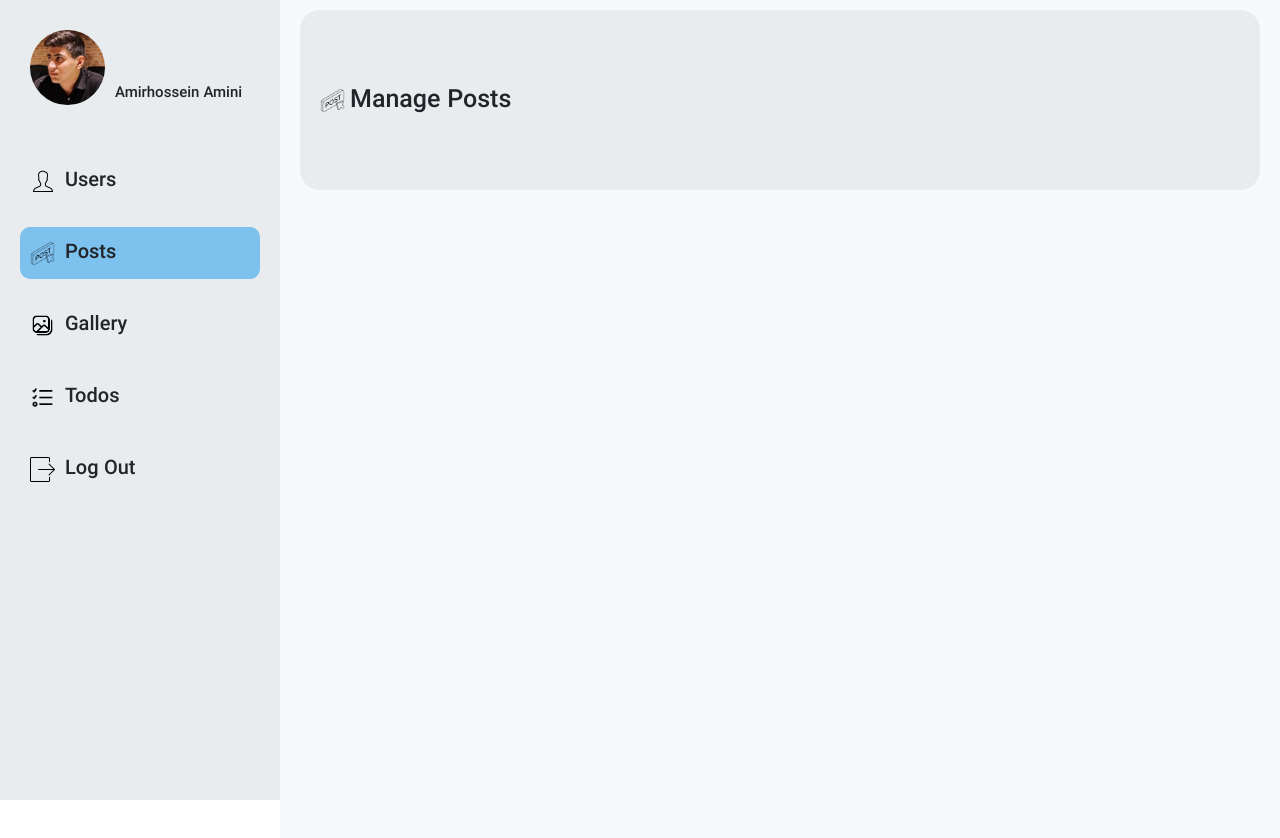
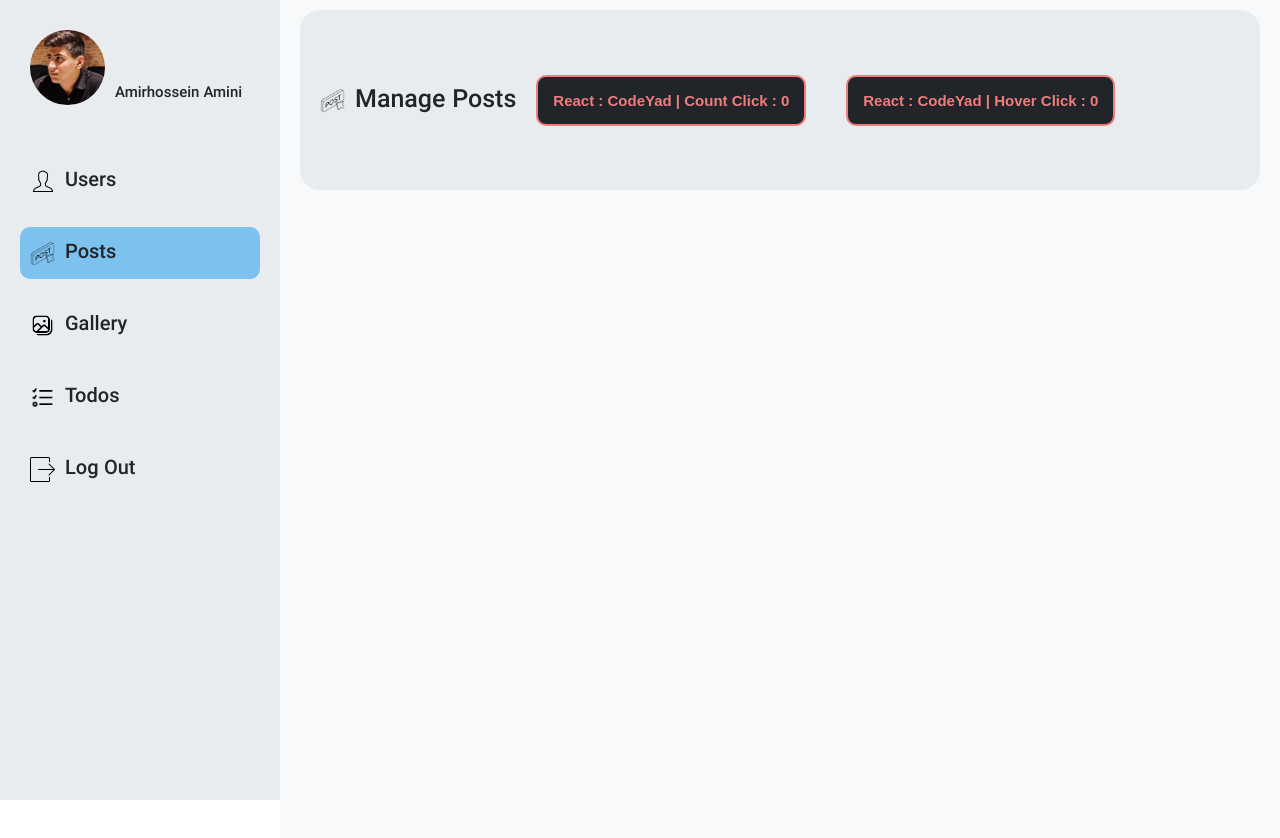
Before and after one commit to AmirhosseinAmini1383/UserPanel-F4, a React (Create React App) app: page /post in a window 1280 px wide. Shown: the top 838 px of the page. Built offline with nearby package versions, Linux system fonts and the light colour scheme.

Commit message:
High Order Component J42

```diff
--- /dev/null
+++ b/src/Components/Post/ClickCount.jsx
@@ -0,0 +1,14 @@
+import React from "react";
+import Counter from "./Counter";
+const ClickCount = (props) => {
+  const { office, Count, handleIncreaseCount } = props;
+  return (
+    <div>
+      <button className="btnCountBody" onClick={handleIncreaseCount}>
+        React : {office}
+        Count Click : {Count}
+      </button>
+    </div>
+  );
+};
+export default Counter(ClickCount);
--- /dev/null
+++ b/src/Components/Post/Counter.jsx
@@ -0,0 +1,18 @@
+import React, { useState } from "react";
+const Counter = (MainComponent) => {
+  const NewComponent = () => {
+    const [Count, setCount] = useState(0);
+    const handleIncreaseCount = () => {
+      setCount(Count + 1);
+    };
+    return (
+      <MainComponent
+        office="CodeYad | "
+        Count={Count}
+        handleIncreaseCount={handleIncreaseCount}
+      />
+    );
+  };
+  return NewComponent;
+};
+export default Counter;
--- /dev/null
+++ b/src/Components/Post/HoverCount.jsx
@@ -0,0 +1,14 @@
+import React from "react";
+import Counter from "./Counter";
+const HoverCount = (props) => {
+  const { office, Count, handleIncreaseCount } = props;
+  return (
+    <div>
+      <button className="btnCountBody" onMouseEnter={handleIncreaseCount}>
+        React : {office}
+        Hover Click : {Count}
+      </button>
+    </div>
+  );
+};
+export default Counter(HoverCount);
--- a/src/Components/Post/Post.jsx
+++ b/src/Components/Post/Post.jsx
@@ -1,11 +1,15 @@
 import React from "react";
 import PostIcon from "../../css/Icons/post.png";
+import ClickCount from "./ClickCount";
+import HoverCount from "./HoverCount";
 const Post = () => {
   return (
     <div className="manage">
       <div>
         <img className="manage-icon" src={PostIcon} alt="post" />
         <p>Manage Posts</p>
+        <ClickCount />
+        <HoverCount />
       </div>
     </div>
   );
--- a/src/css/Style.css
+++ b/src/css/Style.css
@@ -191,7 +191,7 @@ a li {
   align-content: center;
 }
 .manage p {
-  margin-left: 5px;
+  margin-left: 10px;
 }
 .manage-icon {
   width: 30px;
@@ -207,6 +207,16 @@ a li {
   border: none;
   margin: 10px 3px;
   cursor: pointer;
+}
+.btnCountBody {
+  font-weight: bold;
+  font-size: 15px;
+  background: var(--Black);
+  color: var(--Red);
+  padding: 15px;
+  border-radius: 10px;
+  border: 2px solid var(--Red);
+  margin: 10px 0px;
 }
 /* responsive */
 
```
